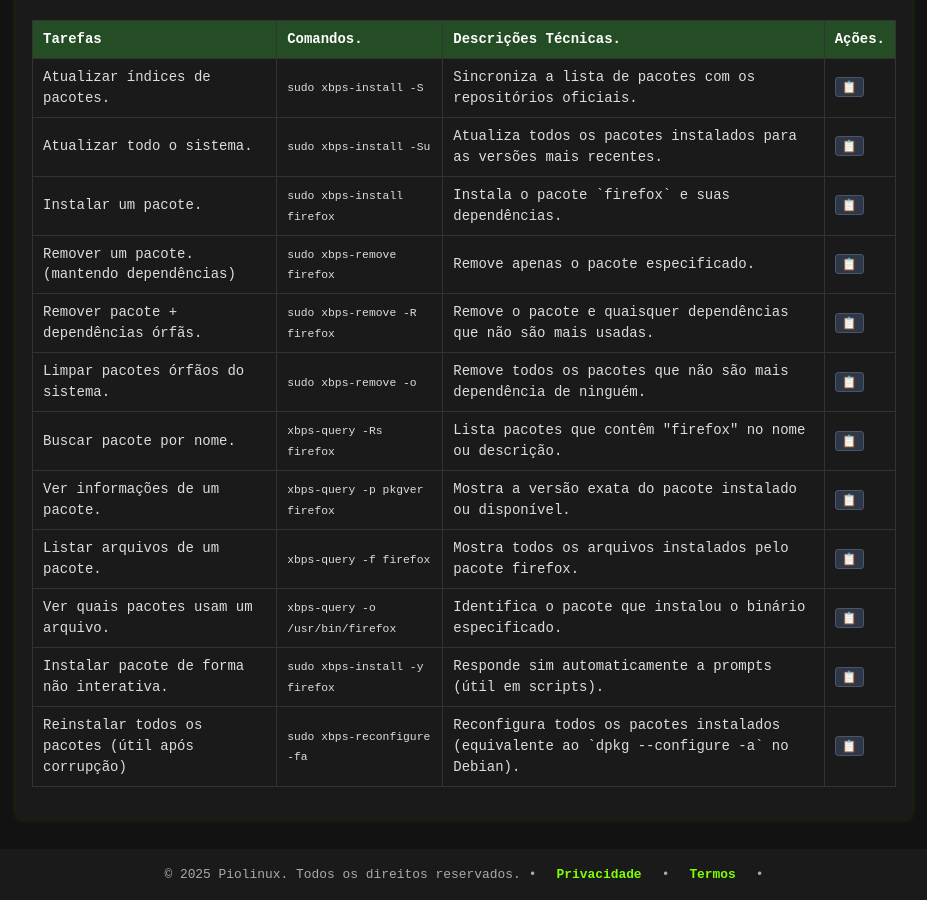
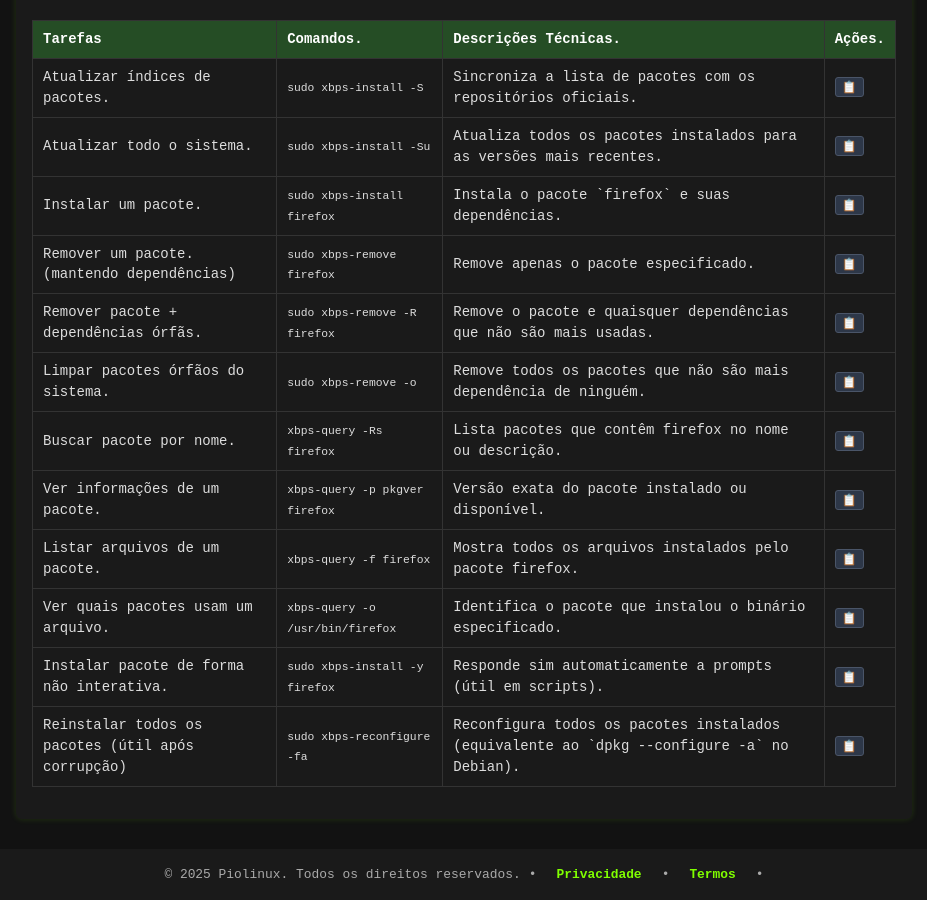
Before and after one commit to Piolinux/piolinux-site, a Jekyll site: the page built from _pages/_comandos/gerenciamento-de-pacotes.md, in a window 1280 px wide and 900 px high, scrolled down 2015 px. Shown: the whole window, without its empty margins (176-1103 px from the left). Built offline with Jekyll 4.4.1, drawn with Linux system fonts in a browser that asks for light colours.

Commit message:
Update gerenciamento-de-pacotes.md

```diff
--- a/_pages/_comandos/gerenciamento-de-pacotes.md
+++ b/_pages/_comandos/gerenciamento-de-pacotes.md
@@ -317,13 +317,13 @@ function filtrarLinhas(termo) {
     <tr>
       <td>Buscar pacote por nome.</td>
       <td><code>xbps-query -Rs firefox</code></td>
-      <td>Lista pacotes que contêm "firefox" no nome ou descrição.</td>
+      <td>Lista pacotes que contêm firefox no nome ou descrição.</td>
       <td data-label="Ação"><button class="copy-btn" data-command="xbps-query -Rs firefox">📋</button></td>
     </tr>
     <tr>
       <td>Ver informações de um pacote.</td>
       <td><code>xbps-query -p pkgver firefox</code></td>
-      <td>Mostra a versão exata do pacote instalado ou disponível.</td>
+      <td>Versão exata do pacote instalado ou disponível.</td>
       <td data-label="Ação"><button class="copy-btn" data-command="xbps-query -p pkgver firefox">📋</button></td>
     </tr>
     <tr>
```
